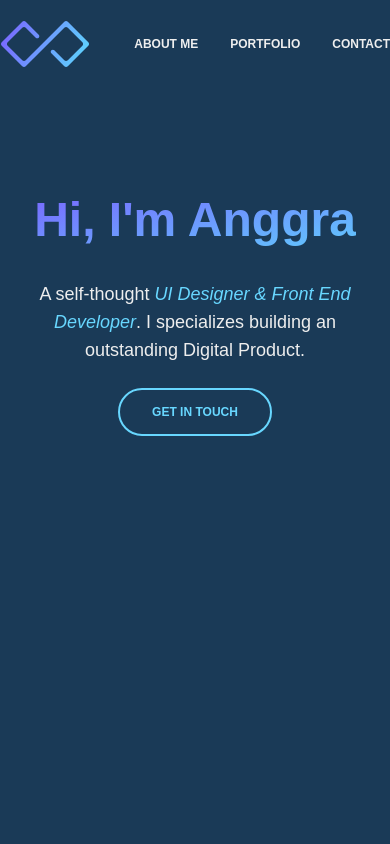
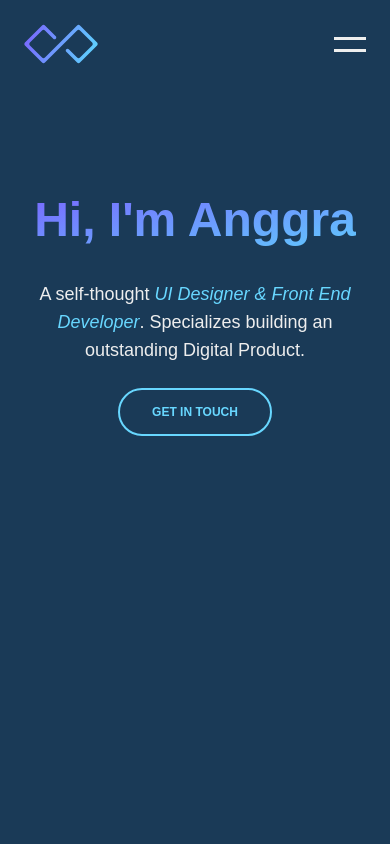
Before and after one commit to aditraanggra/personal-portfolio, a Next.js app in the folder anggra-portfolio/: page / in a window 390 px wide. Shown: the top 844 px of the page. Built offline with nearby package versions, Linux system fonts and the light colour scheme.

Commit message:
Responsive Navbar
Add Feature : Responsive Menu ( Hamburger ),

```diff
--- a/anggra-portfolio/components/Header.js
+++ b/anggra-portfolio/components/Header.js
@@ -6,29 +6,16 @@
  *
  *
  */
-
 import Image from 'next/image'
 import Logo from '../public/BrandLogo.svg'
-
-const Menuitems = ['ABOUT ME', 'PORTFOLIO', 'CONTACT']
+import Navbar from './menu/Navbar'
 
 const Header = () => {
   return (
     <header>
       <div className='flex flex-row justify-center items-center py-5'>
         <Image src={Logo} alt='logo' className='cursor-pointer' />
-        <div className='flex-1'>
-          <ul className='flex flex-row justify-end space-x-8'>
-            {Menuitems.map((items, index) => (
-              <li
-                className='text-xs font-bold text-[#eeeeee] hover:text-[#68D7FF] cursor-pointer'
-                key={index}
-              >
-                {items}
-              </li>
-            ))}
-          </ul>
-        </div>
+        <Navbar />
       </div>
     </header>
   )
--- a/anggra-portfolio/components/Layout.js
+++ b/anggra-portfolio/components/Layout.js
@@ -9,7 +9,7 @@ const Layout = (props) => {
       <Head>
         <title>Anggra Aditra | UI Designer & Front End Developer</title>
       </Head>
-      <div className='flex flex-col h-full sm:mx-6 md:mx-40'>
+      <div className='flex flex-col h-full mx-4 md:mx-12 lg:mx-40'>
         <Header />
         <main className='flex-1'>{children}</main>
         <Footer />
--- a/anggra-portfolio/components/content/Hero.js
+++ b/anggra-portfolio/components/content/Hero.js
@@ -5,13 +5,13 @@ const Hero = () => {
   return (
     <section id='hero' className='h-screen px-4 md:px-24 py-24'>
       <div className='flex flex-col justify-center items-center  space-y-6 md:space-y-8'>
-        <h1 className='font-bold text-[3em] md:text-[4em] bg-gradient-to-br from-[#7B61FF] to-[#5FCEFD] text-transparent bg-clip-text'>
+        <h1 className='text-center font-bold text-[3em] md:text-[4em] bg-gradient-to-br from-[#7B61FF] to-[#5FCEFD] text-transparent bg-clip-text'>
           Hi, I&#39;m Anggra
         </h1>
         <p className='text-center text-[#eeeeee] text-lg md:text-2xl'>
           A self-thought
-          <HighlightText> UI Designer & Front End Developer</HighlightText>. I
-          specializes building an outstanding Digital Product.
+          <HighlightText> UI Designer & Front End Developer</HighlightText>.
+          Specializes building an outstanding Digital Product.
         </p>
         <NiceButton>Get in Touch</NiceButton>
       </div>
--- a/anggra-portfolio/components/content/NiceButton.js
+++ b/anggra-portfolio/components/content/NiceButton.js
@@ -1,6 +1,6 @@
 const NiceButton = ({ children }) => {
   return (
-    <button className='h-12 py-[18px] px-8 border-2 hover:border-0 hover:bg-[#68D7FF] rounded-full flex justify-center items-center  border-[#68D7FF] text-[#68D7FF] hover:shadow-lg hover:shadow-[#68d7ff73] hover:text-[#1a3a57] font-semibold text-xs uppercase transition ease-in-out'>
+    <button className='flex justify-center items-center h-12 py-[18px] px-8 border-2 hover:border-0 hover:bg-[#68D7FF] rounded-full  border-[#68D7FF] text-[#68D7FF] hover:shadow-lg hover:shadow-[#68d7ff73] hover:text-[#1a3a57] font-semibold text-xs uppercase hover:-translate-y-2 transition duration-500 ease-in-out'>
       {children}
     </button>
   )
--- /dev/null
+++ b/anggra-portfolio/components/menu/DesktopMenu.js
@@ -0,0 +1,11 @@
+import NavItems from './NavItems'
+
+const DesktopMenu = () => {
+  return (
+    <ul className='hidden md:flex flex-row justify-end space-x-8'>
+      <NavItems />
+    </ul>
+  )
+}
+
+export default DesktopMenu
--- /dev/null
+++ b/anggra-portfolio/components/menu/MobileMenu.js
@@ -0,0 +1,14 @@
+import NavItems from './NavItems'
+
+const MobileMenu = () => {
+  return (
+    <div
+      className='flex md:hidden flex-col fixed justify-center items-center top-0 right-0 h-screen w-full
+     space-y-8 bg-[#091b2bed]'
+    >
+      <NavItems />
+    </div>
+  )
+}
+
+export default MobileMenu
--- /dev/null
+++ b/anggra-portfolio/components/menu/NavItems.js
@@ -0,0 +1,18 @@
+const Menuitems = ['ABOUT ME', 'PORTFOLIO', 'CONTACT']
+
+const NavItems = () => {
+  return (
+    <>
+      {Menuitems.map((items, index) => (
+        <li
+          className='text-lg md:text-xs font-bold text-[#eeeeee] hover:text-[#68D7FF] cursor-pointer transition duration-500 ease-in-out list-none'
+          key={index}
+        >
+          {items}
+        </li>
+      ))}
+    </>
+  )
+}
+
+export default NavItems
--- /dev/null
+++ b/anggra-portfolio/components/menu/Navbar.js
@@ -0,0 +1,38 @@
+import { useState } from 'react'
+import DesktopMenu from './DesktopMenu'
+import MobileMenu from './MobileMenu'
+import { Squeeze as Hamburger } from 'hamburger-react'
+import { Transition } from '@headlessui/react'
+
+const Navbar = () => {
+  const [isOpen, setOpen] = useState(false)
+  return (
+    <div className='flex flex-1 justify-end'>
+      <DesktopMenu />
+      <div className='md:hidden z-50'>
+        <Hamburger
+          direction='right'
+          size={32}
+          easing='ease-in-out'
+          toggled={isOpen}
+          toggle={setOpen}
+          color='#eee'
+          label='show menu'
+        />
+      </div>
+      <Transition
+        show={isOpen}
+        enter='transition-opacity duration-300'
+        enterFrom='opacity-0'
+        enterTo='opacity-100'
+        leave='transition-opacity duration-300'
+        leaveFrom='opacity-100'
+        leaveTo='opacity-0'
+      >
+        <MobileMenu />
+      </Transition>
+    </div>
+  )
+}
+
+export default Navbar
--- a/anggra-portfolio/package.json
+++ b/anggra-portfolio/package.json
@@ -8,6 +8,8 @@
     "lint": "next lint"
   },
   "dependencies": {
+    "@headlessui/react": "^1.4.3",
+    "hamburger-react": "^2.4.1",
     "next": "12.0.8",
     "react": "17.0.2",
     "react-dom": "17.0.2",
```
Also changed, not shown: anggra-portfolio/public/BrandLogo.svg, 1 other file (tests, documents, lock files or other folders).
